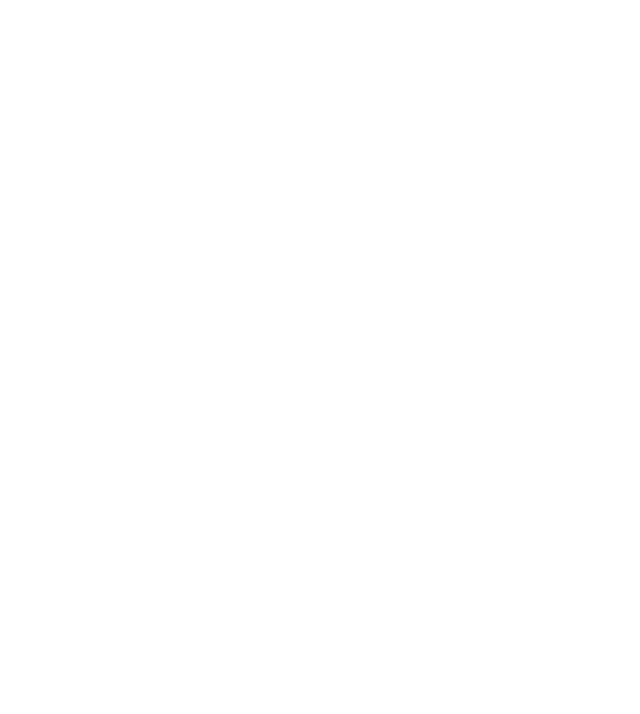
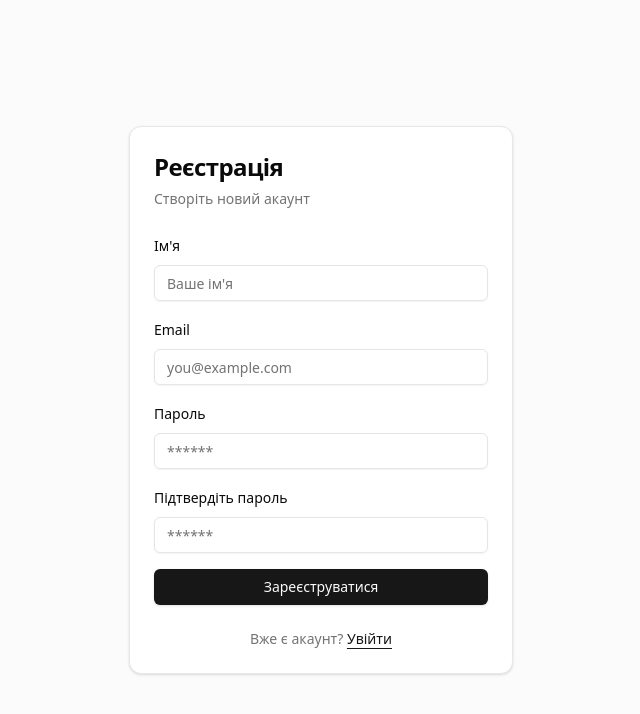
Before and after one commit to 2Voby/HealthFit, a React app in the folder admin_front/: page /register in a window 1280 px wide. Before the commit this address had no page. Shown: the top 714 px of the page, without its empty margins (319-959 px from the left). Built offline with nearby package versions, Linux system fonts and the light colour scheme; the HTML template or start-up script is replaced by a standard one.

Commit message:
add registration page and update login form with validation

```diff
--- a/admin_front/src/App.tsx
+++ b/admin_front/src/App.tsx
@@ -2,6 +2,7 @@
 import { ErrorBoundary } from '@/components/ErrorBoundary'
 import { QuizEditorPage } from '@/features/quiz-editor/pages/QuizEditorPage'
 import { LoginPage } from '@/pages/LoginPage'
+import { RegisterPage } from '@/pages/RegisterPage'
 import { useAuthStore } from '@/store/auth.store'
 
 function RequireAuth({ children }: { children: React.ReactNode }) {
@@ -22,6 +23,7 @@
       <BrowserRouter>
         <Routes>
           <Route path="/login" element={<GuestOnly><LoginPage /></GuestOnly>} />
+          <Route path="/register" element={<GuestOnly><RegisterPage /></GuestOnly>} />
 
           <Route path="/" element={<RequireAuth><QuizEditorPage /></RequireAuth>} />
         </Routes>
--- a/admin_front/src/pages/LoginPage.tsx
+++ b/admin_front/src/pages/LoginPage.tsx
@@ -1,10 +1,13 @@
-import { useNavigate } from 'react-router-dom'
+import { Link, useNavigate } from 'react-router-dom'
 
 import { Button } from '@/components/ui/button'
+import { Input } from '@/components/ui/input'
+import { Label } from '@/components/ui/label'
 import {
   Card,
   CardContent,
   CardDescription,
+  CardFooter,
   CardHeader,
   CardTitle,
 } from '@/components/ui/card'
@@ -14,7 +17,8 @@
   const navigate = useNavigate()
   const setUser = useAuthStore((s) => s.setUser)
 
-  function handleMockLogin() {
+  function handleSubmit(e: React.FormEvent) {
+    e.preventDefault()
     setUser({ id: '1', email: 'admin@bebrame.com', name: 'Admin' })
     navigate('/')
   }
@@ -24,13 +28,31 @@
       <Card className="w-full max-w-sm">
         <CardHeader>
           <CardTitle className="text-2xl">Вхід</CardTitle>
-          <CardDescription>Мок-авторизація (без бекенду)</CardDescription>
+          <CardDescription>Увійдіть у свій акаунт</CardDescription>
         </CardHeader>
         <CardContent>
-          <Button className="w-full" onClick={handleMockLogin}>
-            Увійти як Admin
-          </Button>
+          <form onSubmit={handleSubmit} className="space-y-4">
+            <div className="space-y-2">
+              <Label htmlFor="email">Email</Label>
+              <Input id="email" type="email" placeholder="you@example.com" />
+            </div>
+            <div className="space-y-2">
+              <Label htmlFor="password">Пароль</Label>
+              <Input id="password" type="password" placeholder="******" />
+            </div>
+            <Button type="submit" className="w-full">
+              Увійти
+            </Button>
+          </form>
         </CardContent>
+        <CardFooter className="justify-center">
+          <p className="text-sm text-muted-foreground">
+            Немає акаунту?{' '}
+            <Link to="/register" className="text-primary underline underline-offset-4">
+              Зареєструватися
+            </Link>
+          </p>
+        </CardFooter>
       </Card>
     </div>
   )
--- a/admin_front/src/pages/RegisterPage.tsx
+++ b/admin_front/src/pages/RegisterPage.tsx
@@ -1,11 +1,8 @@
-import { useForm } from 'react-hook-form'
-import { zodResolver } from '@hookform/resolvers/zod'
-import { z } from 'zod'
 import { Link, useNavigate } from 'react-router-dom'
-import { useState } from 'react'
 
 import { Button } from '@/components/ui/button'
 import { Input } from '@/components/ui/input'
+import { Label } from '@/components/ui/label'
 import {
   Card,
   CardContent,
@@ -14,61 +11,16 @@
   CardHeader,
   CardTitle,
 } from '@/components/ui/card'
-import {
-  Form,
-  FormControl,
-  FormField,
-  FormItem,
-  FormLabel,
-  FormMessage,
-} from '@/components/ui/form'
 import { useAuthStore } from '@/store/auth.store'
-import { api } from '@/lib/api'
-import type { User } from '@/types'
-
-const registerSchema = z.object({
-  name: z.string().min(2, 'Мінімум 2 символи'),
-  email: z.email('Невірний формат email'),
-  password: z.string().min(6, 'Мінімум 6 символів'),
-  confirmPassword: z.string(),
-}).check(
-  (ctx) => {
-    if (ctx.value.password !== ctx.value.confirmPassword) {
-      ctx.issues.push({
-        input: ctx.value.confirmPassword,
-        code: 'custom',
-        message: 'Паролі не співпадають',
-        path: ['confirmPassword'],
-      })
-    }
-  }
-)
-
-type RegisterValues = z.infer<typeof registerSchema>
 
 export function RegisterPage() {
   const navigate = useNavigate()
   const setUser = useAuthStore((s) => s.setUser)
-  const [error, setError] = useState<string | null>(null)
 
-  const form = useForm<RegisterValues>({
-    resolver: zodResolver(registerSchema),
-    defaultValues: { name: '', email: '', password: '', confirmPassword: '' },
-  })
-
-  async function onSubmit(values: RegisterValues) {
-    setError(null)
-    try {
-      const user = await api.post<User>('/auth/register', {
-        name: values.name,
-        email: values.email,
-        password: values.password,
-      })
-      setUser(user)
-      navigate('/')
-    } catch (err) {
-      setError(err instanceof Error ? err.message : 'Помилка реєстрації')
-    }
+  function handleSubmit(e: React.FormEvent) {
+    e.preventDefault()
+    setUser({ id: '1', email: 'admin@bebrame.com', name: 'Admin' })
+    navigate('/')
   }
 
   return (
@@ -79,66 +31,27 @@
           <CardDescription>Створіть новий акаунт</CardDescription>
         </CardHeader>
         <CardContent>
-          <Form {...form}>
-            <form onSubmit={form.handleSubmit(onSubmit)} className="space-y-4">
-              <FormField
-                control={form.control}
-                name="name"
-                render={({ field }) => (
-                  <FormItem>
-                    <FormLabel>Ім'я</FormLabel>
-                    <FormControl>
-                      <Input placeholder="Ваше ім'я" {...field} />
-                    </FormControl>
-                    <FormMessage />
-                  </FormItem>
-                )}
-              />
-              <FormField
-                control={form.control}
-                name="email"
-                render={({ field }) => (
-                  <FormItem>
-                    <FormLabel>Email</FormLabel>
-                    <FormControl>
-                      <Input type="email" placeholder="you@example.com" {...field} />
-                    </FormControl>
-                    <FormMessage />
-                  </FormItem>
-                )}
-              />
-              <FormField
-                control={form.control}
-                name="password"
-                render={({ field }) => (
-                  <FormItem>
-                    <FormLabel>Пароль</FormLabel>
-                    <FormControl>
-                      <Input type="password" placeholder="******" {...field} />
-                    </FormControl>
-                    <FormMessage />
-                  </FormItem>
-                )}
-              />
-              <FormField
-                control={form.control}
-                name="confirmPassword"
-                render={({ field }) => (
-                  <FormItem>
-                    <FormLabel>Підтвердіть пароль</FormLabel>
-                    <FormControl>
-                      <Input type="password" placeholder="******" {...field} />
-                    </FormControl>
-                    <FormMessage />
-                  </FormItem>
-                )}
-              />
-              {error && <p className="text-sm text-destructive">{error}</p>}
-              <Button type="submit" className="w-full" disabled={form.formState.isSubmitting}>
-                {form.formState.isSubmitting ? 'Реєстрація...' : 'Зареєструватися'}
-              </Button>
-            </form>
-          </Form>
+          <form onSubmit={handleSubmit} className="space-y-4">
+            <div className="space-y-2">
+              <Label htmlFor="name">Ім'я</Label>
+              <Input id="name" placeholder="Ваше ім'я" />
+            </div>
+            <div className="space-y-2">
+              <Label htmlFor="email">Email</Label>
+              <Input id="email" type="email" placeholder="you@example.com" />
+            </div>
+            <div className="space-y-2">
+              <Label htmlFor="password">Пароль</Label>
+              <Input id="password" type="password" placeholder="******" />
+            </div>
+            <div className="space-y-2">
+              <Label htmlFor="confirmPassword">Підтвердіть пароль</Label>
+              <Input id="confirmPassword" type="password" placeholder="******" />
+            </div>
+            <Button type="submit" className="w-full">
+              Зареєструватися
+            </Button>
+          </form>
         </CardContent>
         <CardFooter className="justify-center">
           <p className="text-sm text-muted-foreground">
```
